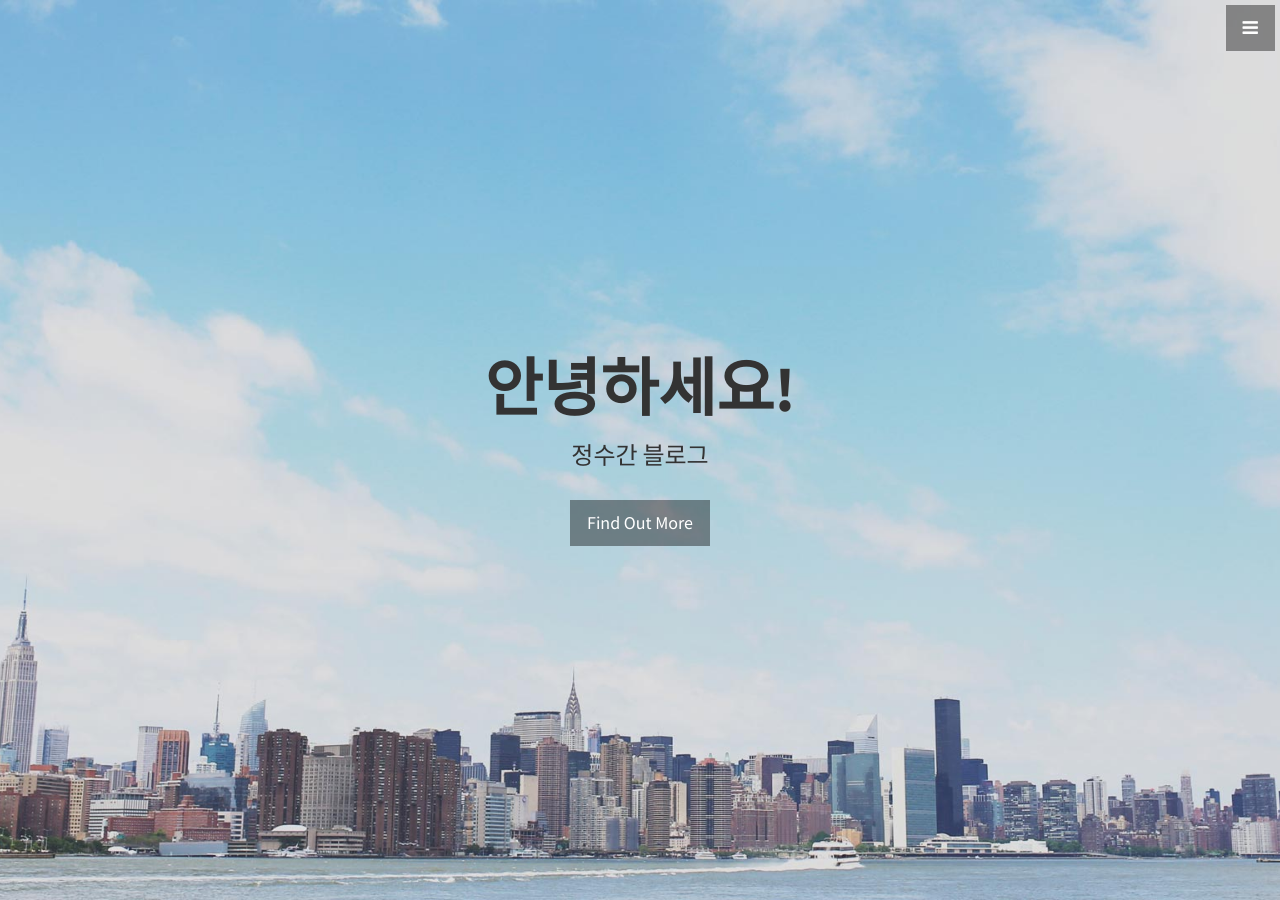
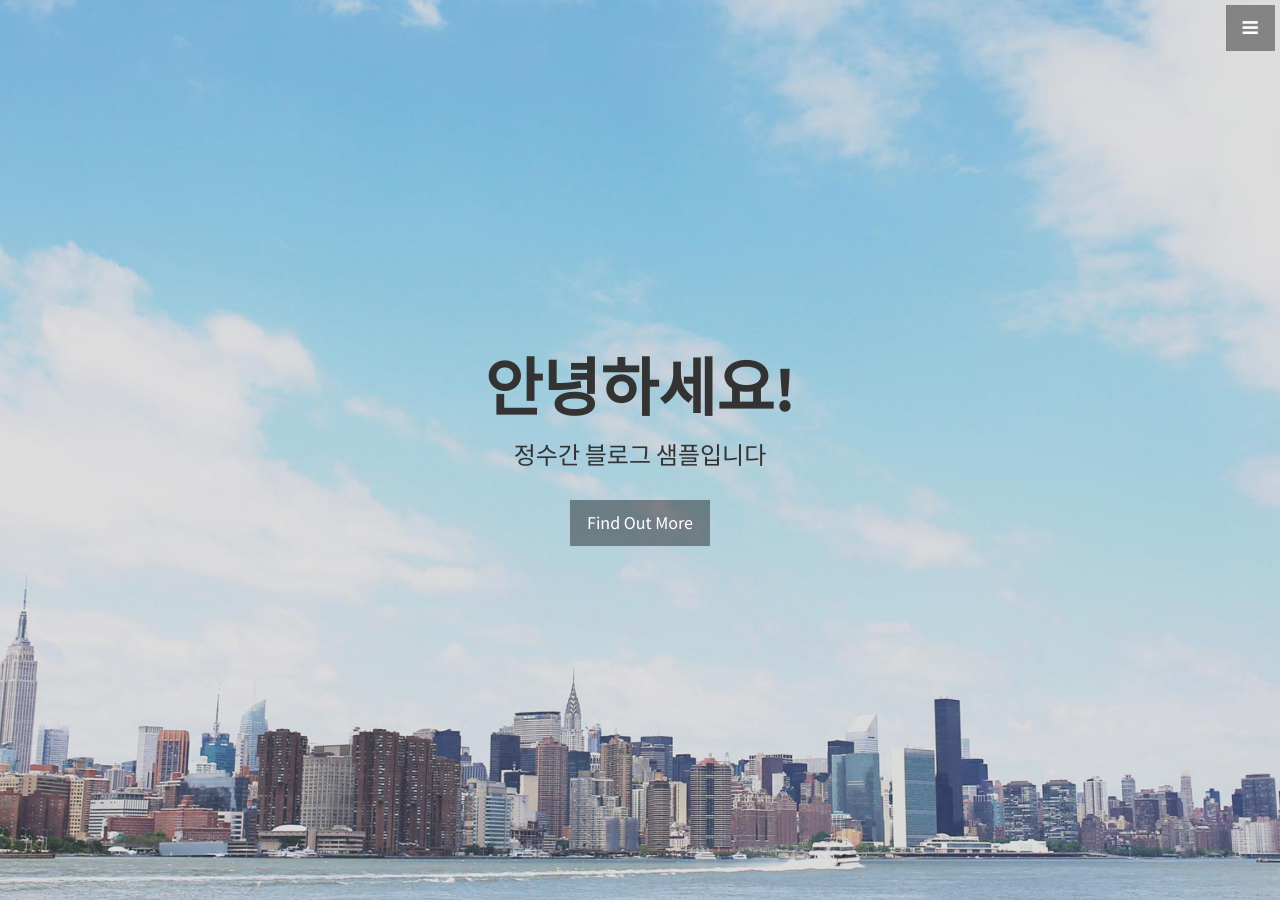
Before and after one commit to Roy-Jeong/Roy-Jeong.github.io, a Jekyll site: the page built from index.html, in a window 1280 px wide and 900 px high. Built offline with Jekyll 4.4.1, drawn with Linux system fonts in a browser that asks for light colours.

Commit message:
Update header.html

```diff
--- a/_includes/header.html
+++ b/_includes/header.html
@@ -1,7 +1,7 @@
 <header id="top" class="header">
   <div class="text-vertical-center">
     <h1>안녕하세요!</h1>
-    <h3>정수간 블로그 </h3>
+    <h3>정수간 블로그 샘플입니다</h3>
     <br>
     <a href="#about" class="btn btn-dark btn-lg">Find Out More</a>
   </div>
```
